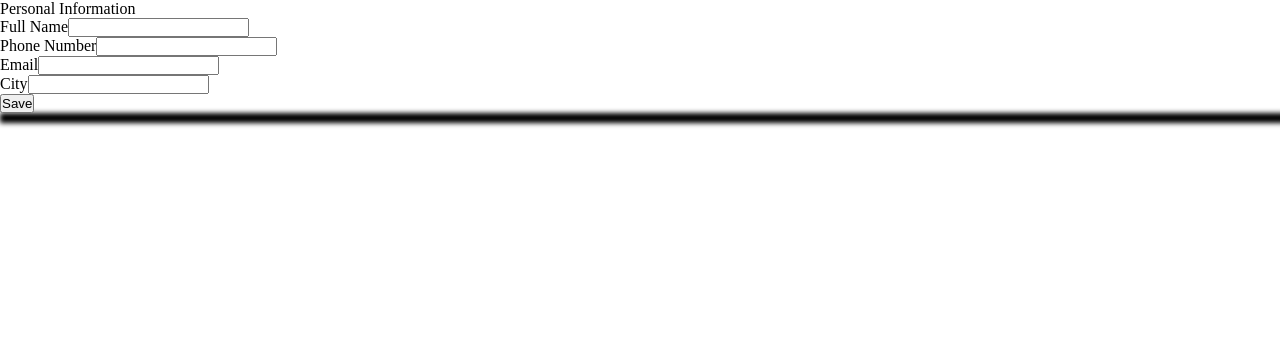
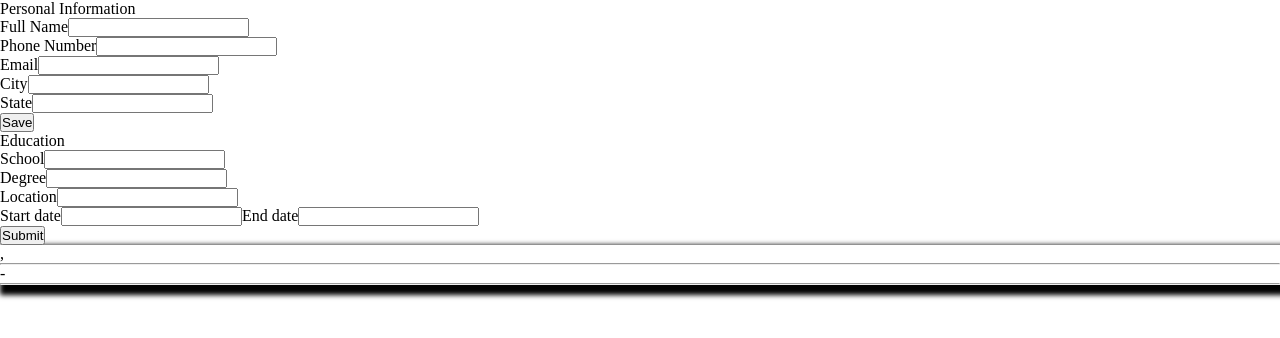
Before and after one commit to jayyzzeezzy/cv-application, a React (Vite) app: page / in a window 1280 px wide. Shown: the top 338 px of the page. Built offline with nearby package versions, Linux system fonts and the light colour scheme.

Commit message:
Write Education compon and show it in Preview compon

```diff
--- a/src/App.jsx
+++ b/src/App.jsx
@@ -2,12 +2,31 @@ import { useState } from 'react'
 import './App.css'
 import Personal from './personal-info/personal'
 import Preview from './Preview/Preview';
+import Education from './Education/Education';
 
 function App() {
   const [fullName, setFullName] = useState('');
   const [phoneNumber, setPhoneNumber] = useState('');
   const [email, setEmail] = useState('');
   const [city, setCity] = useState('');
+  const [state, setState] = useState('');
+  const [eduFormStatus, setEduFormStatus] = useState('pending');
+  const [school, setSchool] = useState('');
+  const [degree, setDegree] = useState('');
+  const [location, setLocation] = useState('');
+  const [startDate, setStartDate] = useState('');
+  const [endDate, setEndDate] = useState('');
+
+
+
+
+  function handleEduSubmit() {
+    setEduFormStatus('submitted');
+  }
+
+  function handleEduEdit() {
+    setEduFormStatus('edit');
+  }
 
   return (
     <>
@@ -22,11 +41,39 @@ function App() {
             handleEmailChange={(e) => setEmail(e.target.value)}
             city={city}
             handleCityChange={(e) => setCity(e.target.value)}
+            state={state}
+            handleStateChange={(e) => setState(e.target.value)}
+          />
+        </div>
+        <div className='input'>
+          <Education
+            school={school}
+            handleSchoolChange={(e) => setSchool(e.target.value)}
+            degree={degree}
+            handleDegreeChange={(e) => setDegree(e.target.value)}
+            location={location}
+            handleLocationChange={(e) => setLocation(e.target.value)}
+            startDate={startDate}
+            handleStartDateChange={(e) => setStartDate(e.target.value)}
+            endDate={endDate}
+            handleEndDateChange={(e) => setEndDate(e.target.value)}
+            formStatus={eduFormStatus}
+            handleSubmit={handleEduSubmit}
+            handleEdit={handleEduEdit}
           />
         </div>
         <div className='preview'>
           <Preview
             fullName={fullName}
+            city={city}
+            phoneNumber={phoneNumber}
+            email={email}
+            state={state}
+            school={school}
+            degree={degree}
+            location={location}
+            startDate={startDate}
+            endDate={endDate}
           />
         </div>
       </div>
--- /dev/null
+++ b/src/Education/Education.jsx
@@ -0,0 +1,82 @@
+function Education({
+    school,
+    handleSchoolChange,
+    degree,
+    handleDegreeChange,
+    location,
+    handleLocationChange,
+    startDate,
+    handleStartDateChange,
+    endDate,
+    handleEndDateChange,
+    formStatus,
+    handleSubmit,
+    handleEdit
+}) {
+    return (
+        <form>
+            <legend>Education</legend>
+            {(formStatus == 'edit' || formStatus == 'pending') &&
+            <>
+                <div className="input">
+                    <label htmlFor="school">School</label>
+                    <input
+                        id="school"
+                        type="text"
+                        name="school"
+                        value={school}
+                        onChange={handleSchoolChange}
+                    />
+                </div>
+                <div className="input">
+                    <label htmlFor="degree">Degree</label>
+                    <input
+                        id="degree"
+                        type="text"
+                        name="degree"
+                        value={degree}
+                        onChange={handleDegreeChange}
+                    />
+                </div>
+                <div className="input">
+                    <label htmlFor="location">Location</label>
+                    <input
+                        id="location"
+                        type="text"
+                        name="location"
+                        value={location}
+                        onChange={handleLocationChange}
+                    />
+                </div>
+                <div className="timeline">
+                    <label htmlFor="start-date">Start date</label>
+                    <input
+                        id="start-date"
+                        type="text"
+                        name="start-date"
+                        value={startDate}
+                        onChange={handleStartDateChange}
+                    />
+                    <label htmlFor="end-date">End date</label>
+                    <input
+                        id="end-date"
+                        type="text"
+                        name="end-date"
+                        value={endDate}
+                        onChange={handleEndDateChange}
+                    />
+                </div>
+                <div className="submit">
+                    <button type="button" onClick={handleSubmit}>Submit</button>
+                </div>
+            </>}
+            {(formStatus == 'submitted') &&
+            <div className="edit">
+                <button type="button" onClick={handleEdit}>Edit</button>
+            </div>
+            }
+        </form>
+    );
+};
+
+export default Education;
--- a/src/Preview/Preview.jsx
+++ b/src/Preview/Preview.jsx
@@ -1,8 +1,47 @@
 function Preview({
-    fullName
+    fullName,
+    city,
+    phoneNumber,
+    email,
+    state,
+    school,
+    degree,
+    location,
+    startDate,
+    endDate,
+
 }) {
     return (
-        <h1>{fullName}</h1>
+        <>
+        <h1 className="name">{fullName}</h1>
+        <section className="personal-info">
+            <div>
+                <p className="phone-number">{phoneNumber}</p>
+                <p className="email">{email}</p>
+                <p className="city">{city + ' , ' +state}</p>
+            </div>
+        </section>
+        <hr />
+        <section className="education">
+            <div>
+                <p className="school">{school}</p>
+                <p className="degree">{degree}</p>
+                <p className="timeline">{startDate + ' - ' + endDate}</p>
+                <p className="location">{location}</p>
+            </div>
+        </section>
+        <hr />
+        <section className="experience">
+            <div>
+                <p className="company"></p>
+                <p className="position-title"></p>
+                <p className="timeline"></p>
+                <p className="location"></p>
+                <p className="description"></p>
+            </div>
+        </section>
+        </>
+
     );
 };
 
--- a/src/personal-info/personal.jsx
+++ b/src/personal-info/personal.jsx
@@ -6,7 +6,9 @@ function Personal({
     email,
     handleEmailChange,
     city,
-    handleCityChange
+    handleCityChange,
+    state,
+    handleStateChange
 }) {
     function handleSubmit(e) {
         e.preventDefault();
@@ -55,13 +57,24 @@ function Personal({
                 </div>
 
                 <div className="input">
-                    <label htmlFor="City">City</label>
+                    <label htmlFor="city">City</label>
                     <input
                         id="city"
                         type="text"
                         name="city"
                         value={city}
                         onChange={handleCityChange}
+                    />
+                </div>
+
+                <div className="input">
+                    <label htmlFor="state">State</label>
+                    <input
+                    id="state"
+                    type="text"
+                    name="state"
+                    value={state}
+                    onChange={handleStateChange}
                     />
                 </div>
 
```
